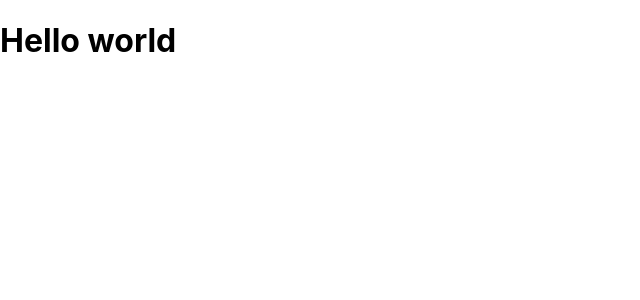
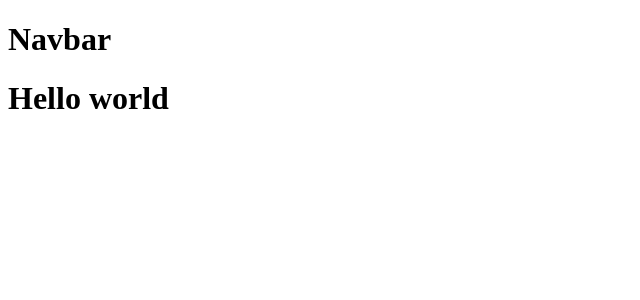
Before and after one commit to AryanK1511/Personal-Portfolio-Website, a React (Create React App) app: page / in a window 1280 px wide. Shown: the top 300 px of the page, without its empty margins (0-640 px from the left). Built offline with nearby package versions, Linux system fonts and the light colour scheme.

Commit message:
React portfolio website basic setup

```diff
--- a/public/index.html
+++ b/public/index.html
@@ -25,6 +25,9 @@
       Learn how to configure a non-root public URL by running `npm run build`.
     -->
     <title>React App</title>
+
+    <!-- Custom CSS -->
+    <link rel="stylesheet" href="./styles.css">
   </head>
   <body>
     <noscript>You need to enable JavaScript to run this app.</noscript>
--- a/src/App.css
+++ /dev/null
@@ -1,38 +0,0 @@
-.App {
-  text-align: center;
-}
-
-.App-logo {
-  height: 40vmin;
-  pointer-events: none;
-}
-
-@media (prefers-reduced-motion: no-preference) {
-  .App-logo {
-    animation: App-logo-spin infinite 20s linear;
-  }
-}
-
-.App-header {
-  background-color: #282c34;
-  min-height: 100vh;
-  display: flex;
-  flex-direction: column;
-  align-items: center;
-  justify-content: center;
-  font-size: calc(10px + 2vmin);
-  color: white;
-}
-
-.App-link {
-  color: #61dafb;
-}
-
-@keyframes App-logo-spin {
-  from {
-    transform: rotate(0deg);
-  }
-  to {
-    transform: rotate(360deg);
-  }
-}
--- a/src/App.js
+++ /dev/null
@@ -1,9 +0,0 @@
-import './App.css';
-
-function App() {
-  return (
-    <h1>Hello world</h1>
-  );
-}
-
-export default App;
--- /dev/null
+++ b/src/Components/Navbar.jsx
@@ -0,0 +1,9 @@
+import React from "react";
+
+const Navbar = () => {
+    return(
+        <h1>Navbar</h1>
+    );
+}
+
+export default Navbar;
--- /dev/null
+++ b/src/Containers/App.jsx
@@ -0,0 +1,13 @@
+import React from "react";
+import Navbar from "../Components/Navbar";
+
+function App() {
+  return (
+    <div>
+      <Navbar />
+      <h1>Hello world</h1>
+    </div>
+  );
+}
+
+export default App;
--- a/src/index.css
+++ /dev/null
@@ -1,13 +0,0 @@
-body {
-  margin: 0;
-  font-family: -apple-system, BlinkMacSystemFont, 'Segoe UI', 'Roboto', 'Oxygen',
-    'Ubuntu', 'Cantarell', 'Fira Sans', 'Droid Sans', 'Helvetica Neue',
-    sans-serif;
-  -webkit-font-smoothing: antialiased;
-  -moz-osx-font-smoothing: grayscale;
-}
-
-code {
-  font-family: source-code-pro, Menlo, Monaco, Consolas, 'Courier New',
-    monospace;
-}
--- a/src/index.js
+++ b/src/index.js
@@ -1,7 +1,6 @@
 import React from 'react';
 import ReactDOM from 'react-dom/client';
-import './index.css';
-import App from './App';
+import App from './Containers/App';
 import reportWebVitals from './reportWebVitals';
 
 const root = ReactDOM.createRoot(document.getElementById('root'));
```
Also changed, not shown: public/styles.css (added).
